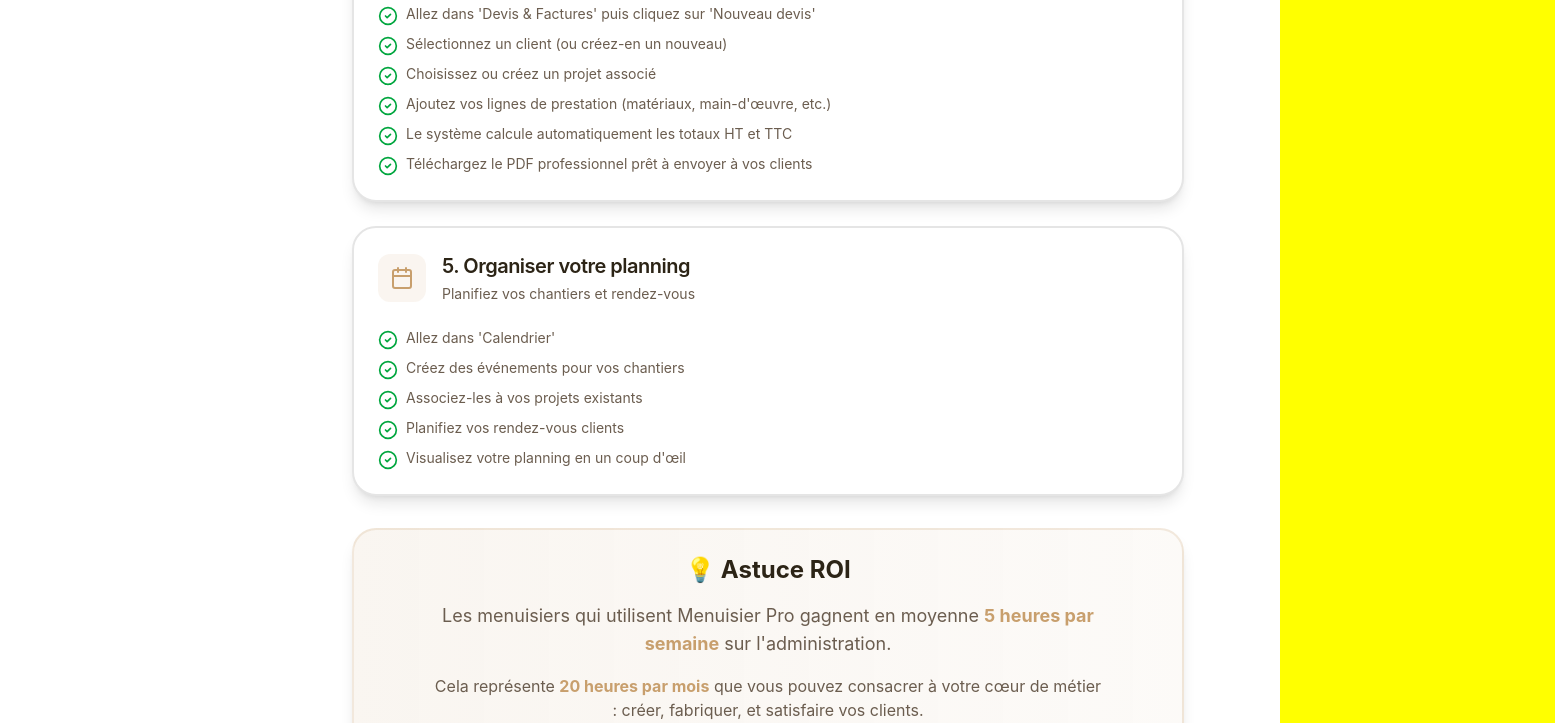
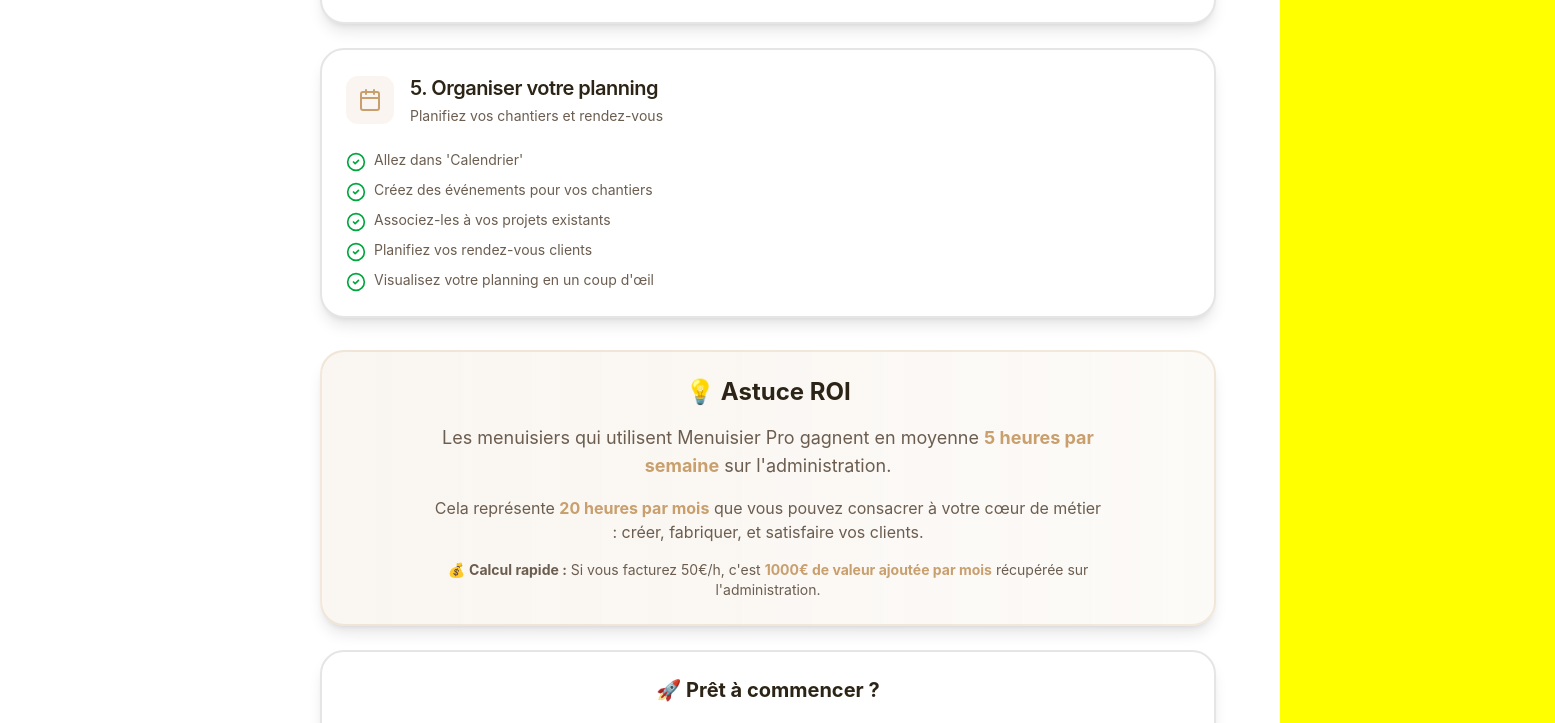
Before and after one commit to matthieubouillot/menuisier-app, a Next.js app: page /parametres/tutoriel in a window 1280 px wide. Shown: the part 1948-2671 px from the top of the page, 1555 px wide, since content can reach past the window. Built offline with nearby package versions, Linux system fonts and the light colour scheme; no server answers; sample sign-in values are in the browser's storage.

Commit message:
fix: Supprimer Navbar en double dans la page tutoriel (déjà dans le layout)

```diff
--- a/app/parametres/tutoriel/page.tsx
+++ b/app/parametres/tutoriel/page.tsx
@@ -1,7 +1,6 @@
 import { auth } from "@/lib/auth"
 import { redirect } from "next/navigation"
 import { Card, CardContent, CardDescription, CardHeader, CardTitle } from "@/components/ui/card"
-import { Navbar } from "@/components/layout/navbar"
 import { CheckCircle2, FileText, Calculator, Calendar, Users, TrendingUp, Clock, Shield, Zap } from "lucide-react"
 
 export default async function TutorielPage() {
@@ -99,9 +98,7 @@
   ]
 
   return (
-    <div className="min-h-screen bg-background">
-      <Navbar />
-      <div className="container mx-auto px-4 sm:px-6 lg:px-8 py-8 lg:py-12">
+    <>
         <div className="mb-8 lg:mb-12">
           <h1 className="text-4xl font-bold mb-4 text-foreground">
             🎯 Guide de démarrage rapide
@@ -198,7 +195,6 @@
             </div>
           </CardContent>
         </Card>
-      </div>
-    </div>
+    </>
   )
 }
```
